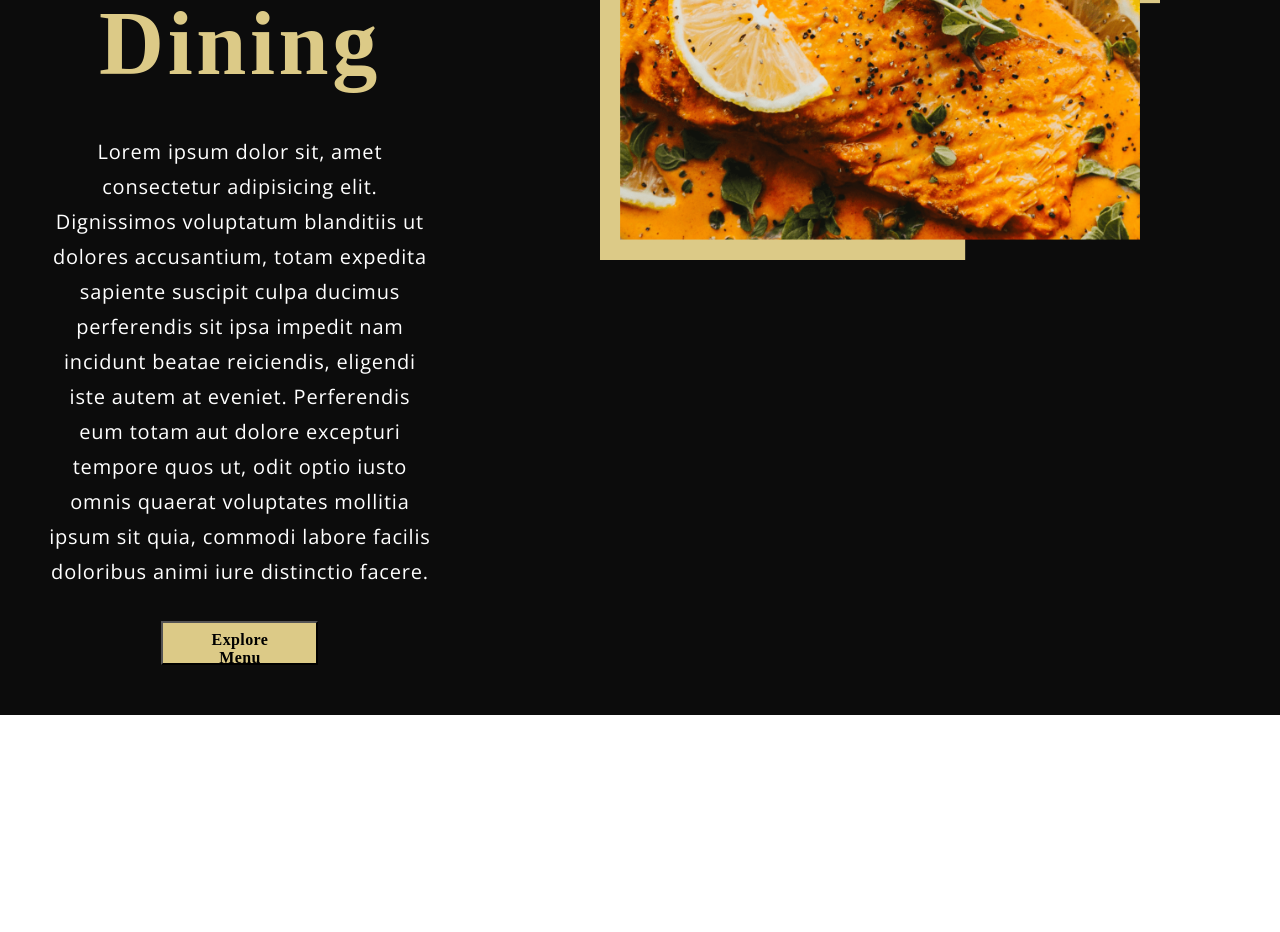
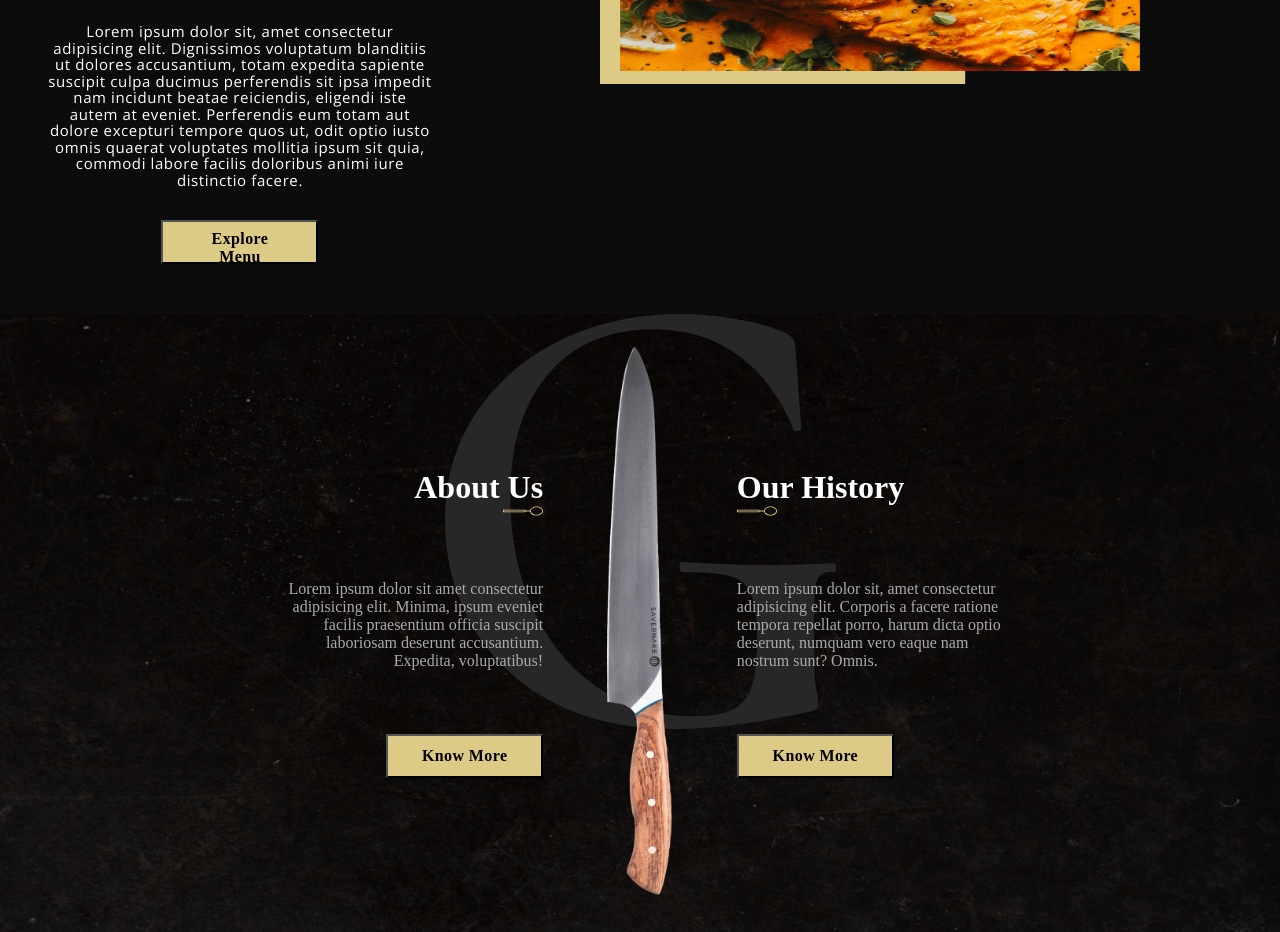
Before and after one commit to nrshakib/restaurant-website-react, a React (Create React App) app: page / in a window 1280 px wide. Shown: the part 540-1472 px from the top of the page. Before the commit the page ends 1255 px from the top, so only its background shows below. Built offline with nearby package versions, Linux system fonts and the light colour scheme; a web font is replaced by a local one.

Commit message:
About Us Page Added

```diff
--- a/src/App.js
+++ b/src/App.js
@@ -1,4 +1,5 @@
 import "./App.css";
+import AboutUs from "./Components/AboutUs/AboutUs";
 import Header from "./Components/Header/Header";
 import Navbar from "./Components/Navbar/Navbar";
 
@@ -6,7 +7,8 @@ function App() {
   return (
     <div className="App">
       <Navbar />
-      <Header/>
+      <Header />
+      <AboutUs />
     </div>
   );
 }
--- /dev/null
+++ b/src/Components/AboutUs/AboutUs.css
@@ -0,0 +1,98 @@
+.aboutUs {
+  background-image: url("/src/images/bg.png");
+  background-position: center;
+  background-size: cover;
+  background-repeat: repeat;
+  background-attachment: fixed;
+  position: relative;
+  display: flex;
+  justify-content: center;
+  align-items: center;
+}
+.aboutUs-overlay {
+  position: absolute;
+  inset: 0;
+}
+.aboutUs-overlay img {
+  width: 391px;
+  height: 415px;
+  z-index: 0;
+}
+.aboutUs-content {
+  display: flex;
+  align-items: center;
+  justify-content: center;
+  width: 100%;
+  z-index: 2;
+}
+
+.about-us {
+  flex: 1;
+  display: flex;
+  justify-content: flex-end;
+  align-items: flex-end;
+  flex-direction: column;
+  text-align: right;
+}
+.about-history {
+  flex: 1;
+  display: flex;
+  justify-content: flex-start;
+  align-items: flex-start;
+  flex-direction: column;
+  text-align: left;
+  color: var(--color-white);
+}
+.about-us p,
+.about-history p {
+  margin: 2rem 0;
+  color: var(--color-grey);
+  width: 50%;
+}
+
+.headText {
+  color: var(--color-white);
+}
+.aboutUs-knife {
+  margin: 2rem 4rem;
+}
+.aboutUs-knife img {
+  height: 550px;
+}
+
+.custom-button {
+  font-family: var(--font-base);
+  cursor: pointer;
+  font-size: 16px;
+  font-weight: 700;
+  letter-spacing: 0.025em;
+  background-color: #dcca87;
+  padding: 8px 32px;
+  width: 157px;
+  height: 44px;
+}
+
+@media screen and (max-width: 2000px) {
+  .about-us p,
+  .about-history p {
+    margin: 4rem 0;
+    color: var(--color-grey);
+    width: 50%;
+  }
+}
+
+@media screen and (max-width: 950px) {
+  .aboutUs-content {
+    flex-direction: column;
+  }
+  .aboutUs-knife {
+    margin: 4rem 0;
+  }
+}
+
+@media screen and (max-width: 650px) {
+  .aboutUs-overlay img {
+    width: 80%;
+    height: 50px;
+  }
+}
--- /dev/null
+++ b/src/Components/AboutUs/AboutUs.jsx
@@ -0,0 +1,42 @@
+import React from "react";
+import { images } from "../../Data";
+import "./AboutUs.css";
+
+const AboutUs = () => {
+  return (
+    <div className="aboutUs" id="about">
+      <div className="aboutUs-overlay">
+        <img src={images.G} alt="g letter" />
+      </div>
+      <div className="aboutUs-content">
+        <div className="about-us">
+          <h1 className="headText">About Us</h1>
+          <img src={images.spoon} alt="about-spoon" className="spoon-img" />
+          <p className="about-text">
+            Lorem ipsum dolor sit amet consectetur adipisicing elit. Minima,
+            ipsum eveniet facilis praesentium officia suscipit laboriosam
+            deserunt accusantium. Expedita, voluptatibus!
+          </p>
+          <button type="button" className="custom-button">
+            Know More
+          </button>
+        </div>
+        <div className="aboutUs-knife">
+          <img src={images.knife} alt="about-knife" />
+        </div>
+        <div className="about-history">
+          <h1 className="headText">Our History</h1>
+          <img src={images.spoon} alt="about-spoon" className="spoon-img" />
+          <p className="history-text">
+            Lorem ipsum dolor sit, amet consectetur adipisicing elit. Corporis a facere ratione tempora repellat porro, harum dicta optio deserunt,  numquam vero eaque nam nostrum sunt? Omnis.
+          </p>
+          <button type="button" className="custom-button">
+            Know More
+          </button>
+        </div>
+      </div>
+    </div>
+  );
+};
+
+export default AboutUs;
--- a/src/Components/Header/Header.css
+++ b/src/Components/Header/Header.css
@@ -14,6 +14,7 @@
     margin: 3rem;
 }
 .header-img{
+    margin-top: 3.5rem;
     width: 70%;
     height: 58%;
 }
@@ -22,16 +23,16 @@
     color: var(--color-golden);
     font-family: var(--font-base);
     letter-spacing: 0.04em;
-    line-height: 117px;
+    line-height: 80px;
     font-size: 90px;
 }
 .header-text{
     color: var(--color-white);
     font-family: var(--font-alt);
-    line-height: 175%;
+    line-height: 110%;
     letter-spacing: 0.04em;
     text-align: center;
-    font-size: 20px;
+    font-size: 15px;
 }
 .header-button{
     font-family: var(--font-base);
@@ -44,3 +45,53 @@
     width: 157px;
     height: 44px;
 }
+
+@media screen and (max-width:2000px) {
+    .navbar-logo img {
+        width: 210px;
+    }
+}
+
+@media screen and (max-width:1150px) {
+    .nav-links {
+        display: none;
+    }
+
+    .nav-smallScreen-links {
+        margin: 20rem;
+        font-size: 2rem;
+        font-family: cursive;
+        list-style: none;
+    }
+
+    .list-item {
+        margin-bottom: 2rem;
+    }
+
+    .list-item:hover {
+        color: var(--color-golden);
+    }
+
+    .nav-smallScreen {
+        display: flex;
+    }
+}
+
+@media screen and (max-width:650px) {
+    .navbar {
+        padding: 1rem;
+    }
+
+    .nav-login {
+        display: none;
+    }
+
+    .navbar-logo img {
+        width: 110px;
+    }
+
+    .nav-smallScreen-links {
+        margin-left: 9rem;
+        color: var(--color-golden);
+    }
+}
--- a/src/Components/Header/Header.jsx
+++ b/src/Components/Header/Header.jsx
@@ -5,7 +5,7 @@ import "./Header.css";
 
 const Header = () => {
   return (
-    <div className="header">
+    <div className="header" id="home">
       <div className="wrapper">
         <Subheading title="Taste the New Flavour" />
         <h1 className="header-h1">The Key to Fine Dining</h1>
```
